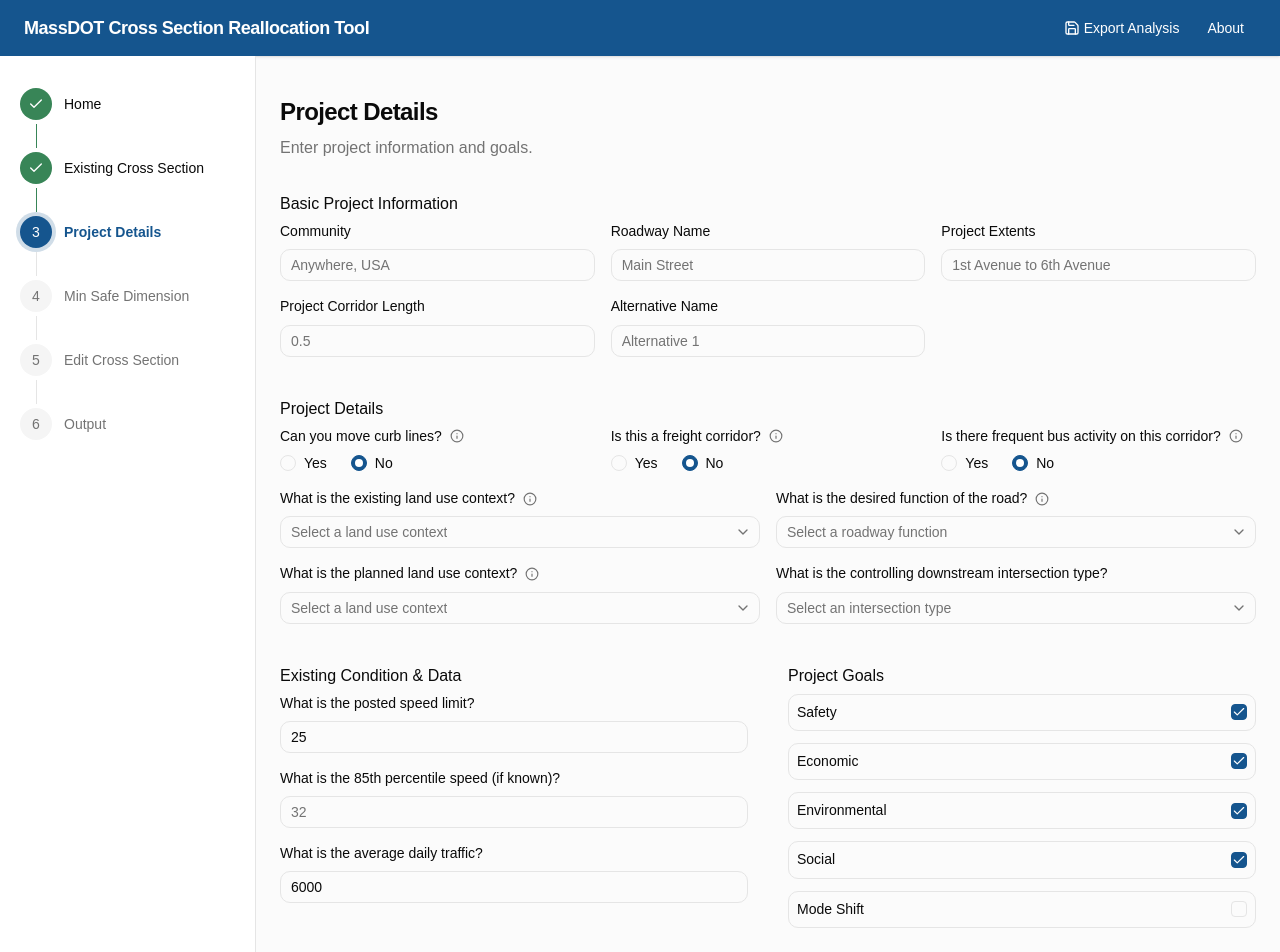
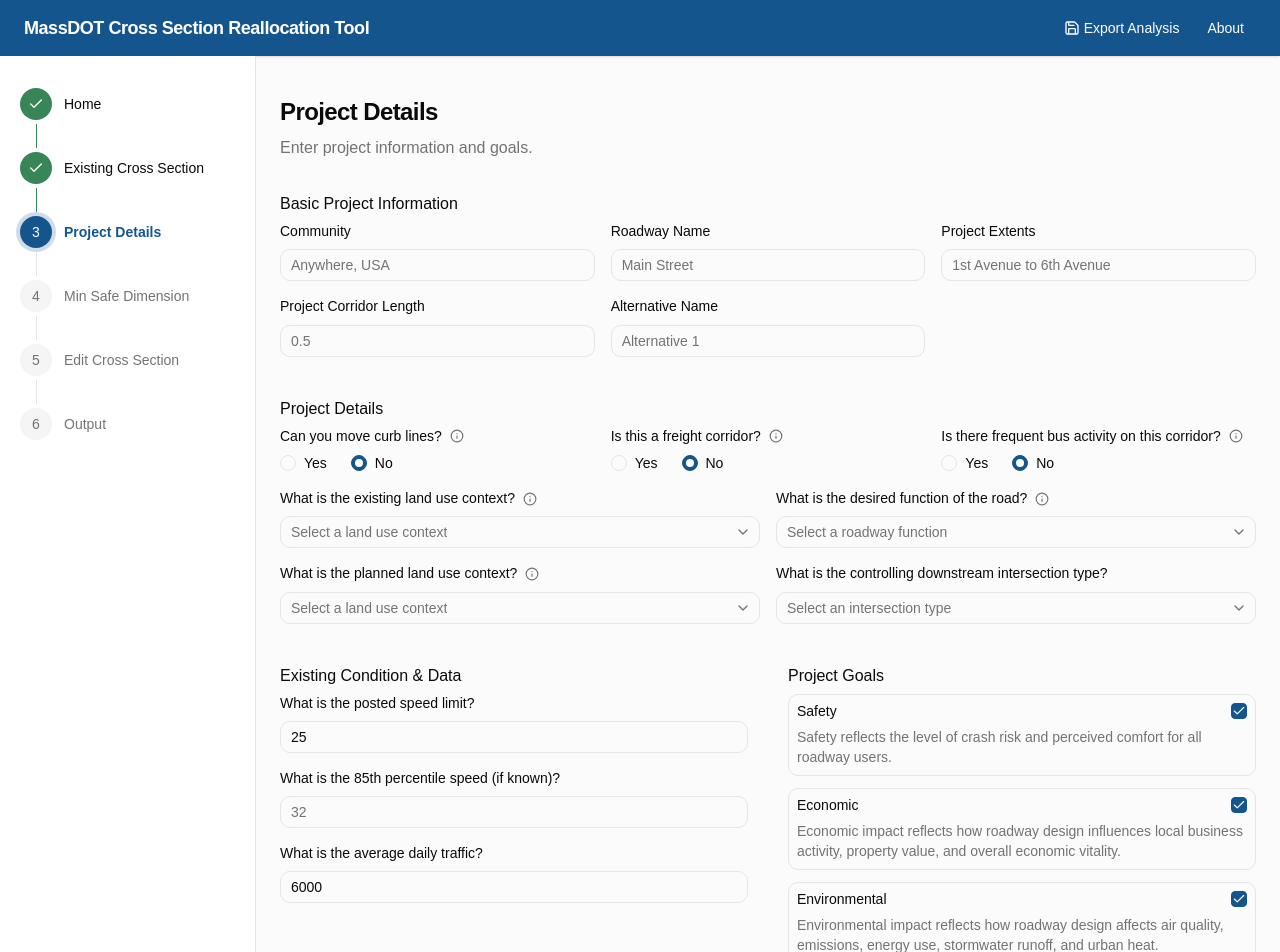
Before and after one commit to kittelson/cross-section-viz, a React (Vite) app: page /project-details in a window 1280 px wide. Shown: the top 952 px of the page. Built offline with nearby package versions, Linux system fonts and the light colour scheme.

Commit message:
add descriptions to checkboxes for project goals

```diff
--- a/src/atoms.ts
+++ b/src/atoms.ts
@@ -10,7 +10,7 @@ export const projectDetailsAtom = atom<ProjectDetailsFormValues>({
   goals: { ...defaultProjectDetails.goals },
 });
 
-export const roadwayWidthFtAtom = atom<number | null>(82);
+export const roadwayRightOfWayFtAtom = atom<number | null>(82);
 
 export const capacityScenariosAtom = atom<CapacityScenario[]>(
   defaultCapacityScenarios.map((scenario) => ({ ...scenario })),
--- a/src/components/SuggestedEditsTable.tsx
+++ b/src/components/SuggestedEditsTable.tsx
@@ -101,7 +101,7 @@ export function SuggestedEditsTable() {
           <TableHead>Safety</TableHead>
           <TableHead>Economic</TableHead>
           <TableHead>Environmental</TableHead>
-          <TableHead>Social</TableHead>
+          <TableHead>Access to destinations</TableHead>
           <TableHead>Mode Shift</TableHead>
         </TableRow>
       </TableHeader>
@@ -122,7 +122,7 @@ export function SuggestedEditsTable() {
               <ImpactCell marks={row.environmental} />
             </TableCell>
             <TableCell>
-              <ImpactCell marks={row.social} />
+              <ImpactCell marks={row.accessToDestinations} />
             </TableCell>
             <TableCell>
               <ImpactCell marks={row.modeShift} />
--- a/src/components/ui/checkbox-field.tsx
+++ b/src/components/ui/checkbox-field.tsx
@@ -1,4 +1,5 @@
-import { LabelWithTooltip } from '@/components/LabelWithTooltip';
+import { cn } from 'cn';
+import { InfoTooltip } from '@/components/InfoTooltip';
 import { Checkbox } from '@/components/ui/checkbox';
 import { Field, FieldError } from '@/components/ui/field';
 
@@ -6,36 +7,67 @@ export function CheckboxField({
   name,
   label,
   tooltip,
+  description,
   value,
   invalid = false,
   error,
+  className,
   onChange,
 }: {
   name: string;
   label?: string;
   tooltip?: string;
+  description?: string;
   value: boolean;
   invalid?: boolean;
   error?: { message?: string };
+  className?: string;
   onChange: (value: boolean) => void;
 }) {
+  const descriptionId = description ? `${name}-description` : undefined;
+
   return (
+    <div className={cn('relative w-full', className)}>
+      <label htmlFor={name} className="absolute inset-0 cursor-pointer">
+        <span className="sr-only">{label ?? name}</span>
+      </label>
+      <div className="relative z-10 pointer-events-none">
         <Field
           orientation="horizontal"
           className="justify-between"
           data-invalid={invalid}
         >
           {label ? (
-        <LabelWithTooltip htmlFor={name} label={label} tooltip={tooltip} />
+            <span className="flex w-fit items-center gap-2 text-sm leading-none font-medium">
+              {label}
+              {tooltip ? (
+                <span
+                  className="pointer-events-auto"
+                  onClick={(event) => event.preventDefault()}
+                >
+                  <InfoTooltip label={label}>{tooltip}</InfoTooltip>
+                </span>
               ) : null}
+            </span>
+          ) : null}
+          <span className="pointer-events-auto">
             <Checkbox
               id={name}
               label={label}
               checked={value}
               onCheckedChange={(checked) => onChange(checked === true)}
               aria-invalid={invalid}
+              aria-describedby={descriptionId}
             />
+          </span>
           {invalid && <FieldError errors={[error]} />}
         </Field>
+        {description ? (
+          <p id={descriptionId} className="mt-2 text-sm text-muted-foreground">
+            {description}
+          </p>
+        ) : null}
+      </div>
+    </div>
   );
 }
--- a/src/pages/MinSafeDimensionPage.tsx
+++ b/src/pages/MinSafeDimensionPage.tsx
@@ -15,7 +15,7 @@ export function MinSafeDimensionPage() {
       </p>
       <p className="mt-4 text-muted-foreground">
         This cross-section takes up <span className="font-semibold">68'</span>{' '}
-        of ROW and the existing ROW is{' '}
+        of right-of-way and the existing right-of-way is{' '}
         <span className="font-semibold">80'</span>. Therefore, you have{' '}
         <span className="font-semibold">12'</span> remaining.
       </p>
--- a/src/pages/ProjectDetailsPage.tsx
+++ b/src/pages/ProjectDetailsPage.tsx
@@ -306,25 +306,23 @@ export function ProjectDetailsPage() {
               <FieldLegend>Project Goals</FieldLegend>
               <div className="grid gap-3">
                 {projectGoalOptions.map((goal) => (
-                  <div
+                  <Controller
                     key={goal.name}
-                    className="cursor-pointer rounded-lg border p-2 hover:bg-muted/50"
-                  >
-                    <Controller
                     name={`goals.${goal.name}`}
                     control={form.control}
                     render={({ field, fieldState }) => (
                       <CheckboxField
                         name={field.name}
                         label={goal.label}
+                        description={goal.description}
                         value={field.value}
                         invalid={fieldState.invalid}
                         error={fieldState.error}
+                        className="rounded-lg border p-2 hover:bg-muted/50"
                         onChange={field.onChange}
                       />
                     )}
                   />
-                  </div>
                 ))}
               </div>
             </FieldSet>
--- a/src/projectDetails.ts
+++ b/src/projectDetails.ts
@@ -38,11 +38,36 @@ export const intersectionTypeOptions = [
 ] as const;
 
 export const projectGoalOptions = [
-  { name: 'safety', label: 'Safety' },
-  { name: 'economic', label: 'Economic' },
-  { name: 'environmental', label: 'Environmental' },
-  { name: 'social', label: 'Social' },
-  { name: 'modeShift', label: 'Mode Shift' },
+  {
+    name: 'safety',
+    label: 'Safety',
+    description:
+      'Safety reflects the level of crash risk and perceived comfort for all roadway users.',
+  },
+  {
+    name: 'economic',
+    label: 'Economic',
+    description:
+      'Economic impact reflects how roadway design influences local business activity, property value, and overall economic vitality.',
+  },
+  {
+    name: 'environmental',
+    label: 'Environmental',
+    description:
+      'Environmental impact reflects how roadway design affects air quality, emissions, energy use, stormwater runoff, and urban heat.',
+  },
+  {
+    name: 'accessToDestinations',
+    label: 'Access to destinations',
+    description:
+      'Access to destinations reflects how safely and conveniently people of all ages, abilities, and incomes can reach jobs, services, and community resources.',
+  },
+  {
+    name: 'modeShift',
+    label: 'Mode Shift',
+    description:
+      'Mode shift reflects the extent to which roadway design encourages travel by walking, bicycling, and transit instead of driving.',
+  },
 ] as const;
 
 export const projectDetailsSchema = z.object({
@@ -87,7 +112,7 @@ export const projectDetailsSchema = z.object({
     safety: z.boolean(),
     economic: z.boolean(),
     environmental: z.boolean(),
-    social: z.boolean(),
+    accessToDestinations: z.boolean(),
     modeShift: z.boolean(),
   }),
 });
@@ -127,7 +152,7 @@ export const defaultProjectDetails: ProjectDetailsFormValues = {
     safety: true,
     economic: true,
     environmental: true,
-    social: true,
+    accessToDestinations: true,
     modeShift: false,
   },
 };
--- a/src/suggestedEdits.ts
+++ b/src/suggestedEdits.ts
@@ -18,7 +18,7 @@ export type SuggestedEditRow = {
   safety: ImpactMarks;
   economic: ImpactMarks;
   environmental: ImpactMarks;
-  social: ImpactMarks;
+  accessToDestinations: ImpactMarks;
   modeShift: ImpactMarks;
 };
 
@@ -29,7 +29,7 @@ export const suggestedEditRows: SuggestedEditRow[] = [
     safety: { checks: 2 },
     economic: { neutral: true },
     environmental: { checks: 2 },
-    social: { checks: 1 },
+    accessToDestinations: { checks: 1 },
     modeShift: { checks: 1 },
   },
   {
@@ -38,7 +38,7 @@ export const suggestedEditRows: SuggestedEditRow[] = [
     safety: { checks: 3 },
     economic: { crosses: 2 },
     environmental: { crosses: 2 },
-    social: { checks: 2 },
+    accessToDestinations: { checks: 2 },
     modeShift: { checks: 3 },
   },
   {
@@ -47,7 +47,7 @@ export const suggestedEditRows: SuggestedEditRow[] = [
     safety: { checks: 2 },
     economic: { checks: 2 },
     environmental: { checks: 2 },
-    social: { checks: 3 },
+    accessToDestinations: { checks: 3 },
     modeShift: { checks: 2 },
   },
   {
@@ -56,7 +56,7 @@ export const suggestedEditRows: SuggestedEditRow[] = [
     safety: { checks: 2 },
     economic: { checks: 2 },
     environmental: { checks: 2 },
-    social: { checks: 2 },
+    accessToDestinations: { checks: 2 },
     modeShift: { checks: 2 },
   },
   {
@@ -65,7 +65,7 @@ export const suggestedEditRows: SuggestedEditRow[] = [
     safety: { checks: 1, crosses: 1 },
     economic: { checks: 2 },
     environmental: { checks: 2 },
-    social: { checks: 2 },
+    accessToDestinations: { checks: 2 },
     modeShift: { checks: 3 },
   },
   {
@@ -74,7 +74,7 @@ export const suggestedEditRows: SuggestedEditRow[] = [
     safety: { checks: 3, crosses: 3 },
     economic: { checks: 1, crosses: 1 },
     environmental: { checks: 1, crosses: 2 },
-    social: { checks: 3 },
+    accessToDestinations: { checks: 3 },
     modeShift: { neutral: true },
   },
   {
@@ -83,7 +83,7 @@ export const suggestedEditRows: SuggestedEditRow[] = [
     safety: { checks: 2 },
     economic: { checks: 1 },
     environmental: { crosses: 1 },
-    social: { neutral: true },
+    accessToDestinations: { neutral: true },
     modeShift: { crosses: 1 },
   },
   {
@@ -95,7 +95,7 @@ export const suggestedEditRows: SuggestedEditRow[] = [
       nearTerm: { checks: 2 },
       longTerm: { crosses: 2 },
     },
-    social: { checks: 1 },
+    accessToDestinations: { checks: 1 },
     modeShift: { crosses: 3 },
   },
   {
@@ -104,7 +104,7 @@ export const suggestedEditRows: SuggestedEditRow[] = [
     safety: { crosses: 2 },
     economic: { neutral: true },
     environmental: { crosses: 2 },
-    social: { crosses: 1 },
+    accessToDestinations: { crosses: 1 },
     modeShift: { crosses: 1 },
   },
   {
@@ -122,7 +122,7 @@ export const suggestedEditRows: SuggestedEditRow[] = [
       nearTerm: { checks: 2 },
       longTerm: { crosses: 2 },
     },
-    social: { crosses: 2 },
+    accessToDestinations: { crosses: 2 },
     modeShift: { crosses: 3 },
   },
 ];
```
Also changed, not shown: src/pages/ExistingCrossSectionPage.tsx (+5 -5 lines). Lines whose indentation alone changed are shown as unchanged.
